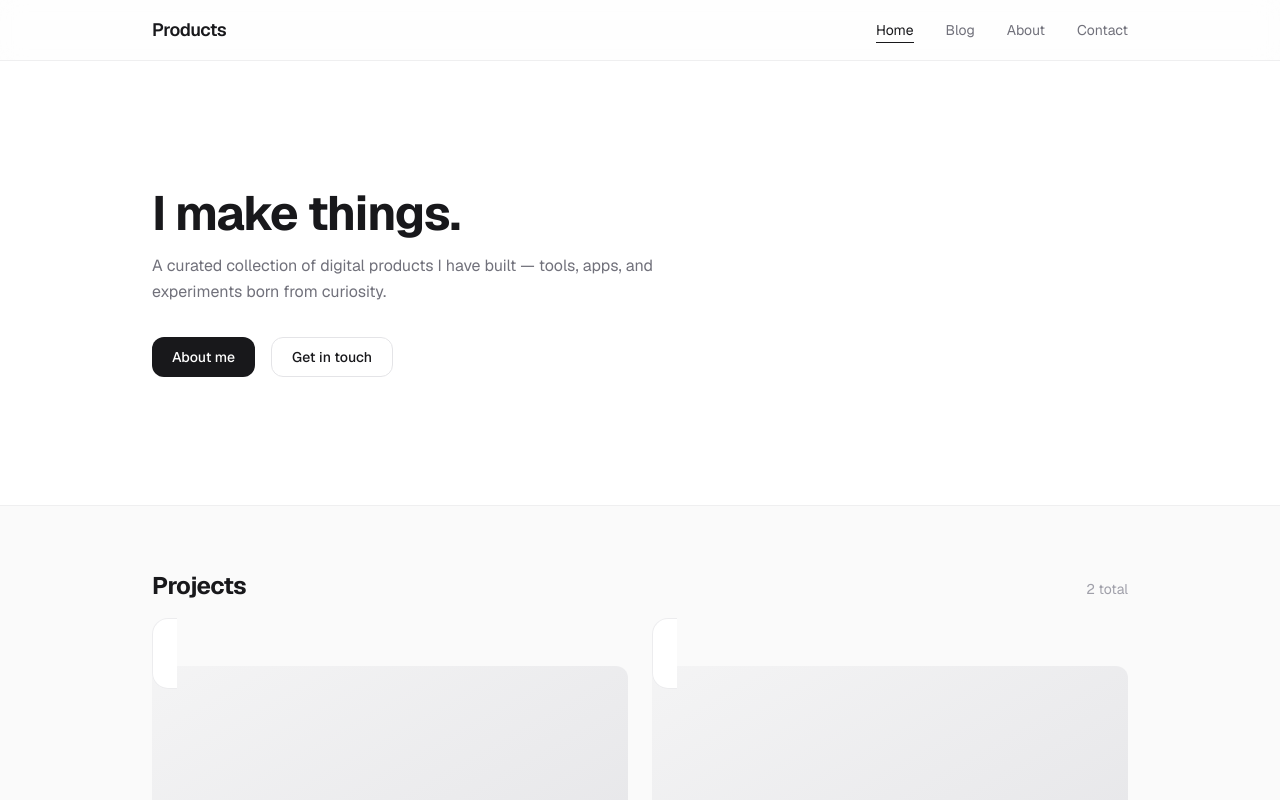
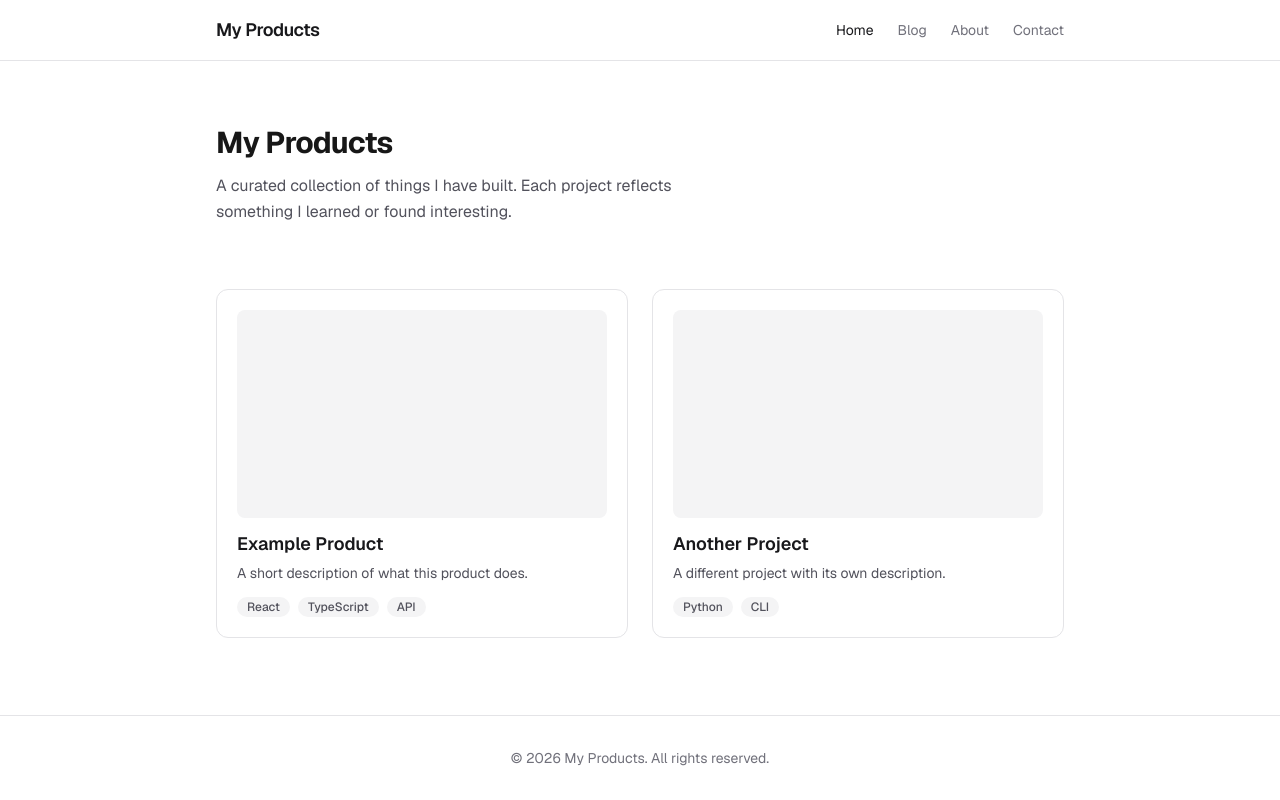
Before and after one commit to chanaten/my-products-site, a Next.js app: page / in a window 1280 px wide. Shown: the top 800 px of the page. Built offline with nearby package versions, Linux system fonts and the light colour scheme.

Commit message:
Revert "Redesign: custom look with animations, hero, better cards"
This reverts commit 2c0d12aa38ab8619bae7ecc90b351f8f122933aa.

```diff
--- a/src/app/about/page.tsx
+++ b/src/app/about/page.tsx
@@ -1,18 +1,18 @@
 export default function About() {
   return (
-    <div className="mx-auto max-w-2xl px-6 py-16 sm:py-24">
-      <h1 className="mb-8 text-3xl font-bold tracking-tight">About</h1>
-      <div className="space-y-5 text-base leading-relaxed text-zinc-600">
-        <p>
+    <div className="mx-auto max-w-2xl px-6 py-16">
+      <h1 className="mb-6 text-3xl font-bold tracking-tight">About</h1>
+      <div className="prose prose-zinc dark:prose-invert">
+        <p className="text-base leading-relaxed text-zinc-600 dark:text-zinc-400">
           Hi, I am a builder. I create digital products — tools, apps, and
           experiments — mostly because I find the process fascinating.
         </p>
-        <p>
+        <p className="text-base leading-relaxed text-zinc-600 dark:text-zinc-400">
           This site is where I keep track of what I have made. Each project has
           a story: what problem I was trying to solve, what I learned, and how
           it turned out.
         </p>
-        <p>
+        <p className="text-base leading-relaxed text-zinc-600 dark:text-zinc-400">
           Feel free to poke around and reach out if something catches your
           interest.
         </p>
--- a/src/app/blog/[slug]/page.tsx
+++ b/src/app/blog/[slug]/page.tsx
@@ -27,19 +27,16 @@ export default async function BlogPost({
     <article className="mx-auto max-w-2xl px-6 py-16">
       <Link
         href="/blog"
-        className="mb-8 inline-flex items-center gap-1 text-sm text-zinc-400 transition-colors hover:text-zinc-900"
+        className="mb-8 inline-flex text-sm text-zinc-500 transition-colors hover:text-zinc-900 dark:text-zinc-400 dark:hover:text-zinc-50"
       >
-        <svg width="16" height="16" viewBox="0 0 16 16" fill="none" className="stroke-current">
-          <path d="M10 12L6 8L10 4" strokeWidth="1.5" strokeLinecap="round" strokeLinejoin="round" />
-        </svg>
-        Back
+        &larr; Back to blog
       </Link>
-      <header className="mb-10">
+      <header className="mb-8">
         <h1 className="mb-2 text-3xl font-bold tracking-tight">
           {meta.title}
         </h1>
         {meta.date && (
-          <p className="text-sm text-zinc-400">
+          <p className="text-sm text-zinc-500 dark:text-zinc-400">
             {new Date(meta.date).toLocaleDateString("en-US", {
               year: "numeric",
               month: "long",
@@ -48,7 +45,7 @@ export default async function BlogPost({
           </p>
         )}
       </header>
-      <div className="prose prose-zinc max-w-none prose-headings:font-semibold prose-headings:tracking-tight prose-a:text-zinc-900 prose-a:underline prose-a:underline-offset-2 prose-a:decoration-zinc-300 hover:prose-a:decoration-zinc-900 prose-code:rounded-lg prose-code:bg-zinc-100 prose-code:px-1.5 prose-code:py-0.5 prose-code:text-sm prose-code:font-normal prose-pre:rounded-xl prose-pre:border prose-pre:border-zinc-200/60 prose-pre:bg-white prose-img:rounded-xl">
+      <div className="prose prose-zinc max-w-none dark:prose-invert">
         {content}
       </div>
     </article>
--- a/src/app/globals.css
+++ b/src/app/globals.css
@@ -1,8 +1,8 @@
 @import "tailwindcss";
 
 :root {
-  --background: #fafafa;
-  --foreground: #18181b;
+  --background: #ffffff;
+  --foreground: #171717;
 }
 
 @theme inline {
@@ -12,35 +12,12 @@
   --font-mono: var(--font-geist-mono);
 }
 
-@keyframes fade-in-up {
-  from {
-    opacity: 0;
-    transform: translateY(12px);
-  }
-  to {
-    opacity: 1;
-    transform: translateY(0);
+@media (prefers-color-scheme: dark) {
+  :root {
+    --background: #0a0a0a;
+    --foreground: #ededed;
   }
 }
-
-@keyframes fade-in {
-  from { opacity: 0; }
-  to { opacity: 1; }
-}
-
-.animate-fade-in-up {
-  animation: fade-in-up 0.5s ease-out both;
-}
-
-.animate-fade-in {
-  animation: fade-in 0.4s ease-out both;
-}
-
-.delay-1 { animation-delay: 0.1s; }
-.delay-2 { animation-delay: 0.2s; }
-.delay-3 { animation-delay: 0.3s; }
-.delay-4 { animation-delay: 0.4s; }
-.delay-5 { animation-delay: 0.5s; }
 
 body {
   background: var(--background);
--- a/src/app/layout.tsx
+++ b/src/app/layout.tsx
@@ -15,8 +15,8 @@ const geistMono = Geist_Mono({
 })
 
 export const metadata: Metadata = {
-  title: "Products — A collection of things I build",
-  description: "Showcasing digital products I've built — tools, apps, and experiments.",
+  title: "My Products",
+  description: "A collection of products I build.",
 }
 
 export default function RootLayout({
@@ -29,7 +29,7 @@ export default function RootLayout({
       lang="en"
       className={`${geistSans.variable} ${geistMono.variable} h-full antialiased`}
     >
-      <body className="flex min-h-full flex-col bg-zinc-50 font-sans text-zinc-900">
+      <body className="flex min-h-full flex-col bg-white font-sans text-zinc-900 dark:bg-zinc-950 dark:text-zinc-50">
         <Header />
         <main className="flex-1">{children}</main>
         <Footer />
--- a/src/app/page.tsx
+++ b/src/app/page.tsx
@@ -1,51 +1,27 @@
 import ProductCard from "@/components/ProductCard"
-import { getProducts, getFeaturedProducts } from "@/lib/products"
+import { getProducts } from "@/lib/products"
 
 export default function Home() {
   const products = getProducts()
-  const featured = getFeaturedProducts()
 
   return (
-    <>
-      <section className="border-b border-zinc-200/60 bg-white">
-        <div className="mx-auto max-w-5xl px-6 py-24 sm:py-32">
-          <h1 className="animate-fade-in-up mb-4 text-4xl font-bold tracking-tight sm:text-5xl">
-            I make things.
-          </h1>
-          <p className="animate-fade-in-up delay-1 max-w-xl text-base leading-relaxed text-zinc-500">
-            A curated collection of digital products I have built —
-            tools, apps, and experiments born from curiosity.
-          </p>
-          <div className="animate-fade-in-up delay-2 mt-8 flex gap-4">
-            <a
-              href="/about"
-              className="inline-flex h-10 items-center rounded-xl bg-zinc-900 px-5 text-sm font-medium text-white transition-all hover:bg-zinc-700 active:scale-95"
-            >
-              About me
-            </a>
-            <a
-              href="/contact"
-              className="inline-flex h-10 items-center rounded-xl border border-zinc-200 bg-white px-5 text-sm font-medium text-zinc-900 transition-all hover:bg-zinc-100 active:scale-95"
-            >
-              Get in touch
-            </a>
-          </div>
-        </div>
+    <div className="mx-auto max-w-4xl px-6 py-16">
+      <section className="mb-16">
+        <h1 className="mb-3 text-3xl font-bold tracking-tight">
+          My Products
+        </h1>
+        <p className="max-w-lg text-base leading-relaxed text-zinc-600 dark:text-zinc-400">
+          A curated collection of things I have built. Each project reflects
+          something I learned or found interesting.
+        </p>
       </section>
-
-      <section className="mx-auto max-w-5xl px-6 py-16">
-        <div className="mb-10 flex items-baseline justify-between">
-          <h2 className="text-2xl font-bold tracking-tight">Projects</h2>
-          <span className="text-sm text-zinc-400">{products.length} total</span>
-        </div>
+      <section>
         <div className="grid gap-6 sm:grid-cols-2">
-          {products.map((product, i) => (
-            <div key={product.slug} className="animate-fade-in-up" style={{ animationDelay: `${0.1 + i * 0.1}s` }}>
-              <ProductCard product={product} />
-            </div>
+          {products.map((product) => (
+            <ProductCard key={product.slug} product={product} />
           ))}
         </div>
       </section>
-    </>
+    </div>
   )
 }
--- a/src/components/Footer.tsx
+++ b/src/components/Footer.tsx
@@ -1,18 +1,10 @@
 export default function Footer() {
   return (
-    <footer className="border-t border-zinc-200/60">
-      <div className="mx-auto flex max-w-5xl items-center justify-between px-6 py-8">
-        <p className="text-sm text-zinc-400">
-          &copy; {new Date().getFullYear()}
+    <footer className="border-t border-zinc-200 py-8 dark:border-zinc-800">
+      <div className="mx-auto max-w-4xl px-6">
+        <p className="text-center text-sm text-zinc-500 dark:text-zinc-400">
+          &copy; {new Date().getFullYear()} My Products. All rights reserved.
         </p>
-        <div className="flex items-center gap-6 text-sm text-zinc-400">
-          <a href="https://github.com/chanaten" className="transition-colors hover:text-zinc-900">
-            GitHub
-          </a>
-          <a href="/contact" className="transition-colors hover:text-zinc-900">
-            Contact
-          </a>
-        </div>
       </div>
     </footer>
   )
--- a/src/components/Header.tsx
+++ b/src/components/Header.tsx
@@ -14,29 +14,26 @@ export default function Header() {
   const pathname = usePathname()
 
   return (
-    <header className="sticky top-0 z-50 border-b border-zinc-200/60 bg-white/70 backdrop-blur-md">
-      <nav className="mx-auto flex max-w-5xl items-center justify-between px-6 py-4">
+    <header className="sticky top-0 z-50 border-b border-zinc-200 bg-white/80 backdrop-blur-sm dark:border-zinc-800 dark:bg-zinc-950/80">
+      <nav className="mx-auto flex max-w-4xl items-center justify-between px-6 py-4">
         <Link
           href="/"
-          className="text-lg font-semibold tracking-tight text-zinc-900 transition-opacity hover:opacity-70"
+          className="text-lg font-semibold tracking-tight text-zinc-900 dark:text-zinc-50"
         >
-          Products
+          My Products
         </Link>
-        <ul className="flex items-center gap-8 text-sm">
+        <ul className="flex items-center gap-6 text-sm">
           {links.map((link) => (
             <li key={link.href}>
               <Link
                 href={link.href}
-                className={`relative transition-colors duration-200 ${
+                className={`transition-colors hover:text-zinc-900 dark:hover:text-zinc-50 ${
                   pathname === link.href
-                    ? "text-zinc-900"
-                    : "text-zinc-500 hover:text-zinc-900"
+                    ? "text-zinc-900 dark:text-zinc-50"
+                    : "text-zinc-500 dark:text-zinc-400"
                 }`}
               >
                 {link.label}
-                {pathname === link.href && (
-                  <span className="absolute -bottom-1 left-0 right-0 h-px bg-zinc-900" />
-                )}
               </Link>
             </li>
           ))}
--- a/src/components/ProductCard.tsx
+++ b/src/components/ProductCard.tsx
@@ -5,20 +5,20 @@ export default function ProductCard({ product }: { product: Product }) {
   return (
     <Link
       href={`/products/${product.slug}`}
-      className="group relative rounded-2xl border border-zinc-200/70 bg-white p-6 transition-all duration-300 hover:-translate-y-1 hover:shadow-lg hover:shadow-zinc-200/50"
+      className="group rounded-xl border border-zinc-200 p-5 transition-colors hover:border-zinc-400 dark:border-zinc-800 dark:hover:border-zinc-600"
     >
-      <div className="mb-4 aspect-video rounded-xl bg-gradient-to-br from-zinc-100 to-zinc-200 transition-transform duration-300 group-hover:scale-[1.02]" />
-      <h2 className="mb-1.5 text-lg font-semibold text-zinc-900">
+      <div className="mb-3 aspect-video rounded-lg bg-zinc-100 dark:bg-zinc-800" />
+      <h2 className="mb-1 text-lg font-semibold text-zinc-900 dark:text-zinc-50">
         {product.title}
       </h2>
-      <p className="mb-4 text-sm leading-relaxed text-zinc-500">
+      <p className="mb-3 text-sm leading-relaxed text-zinc-600 dark:text-zinc-400">
         {product.description}
       </p>
-      <div className="flex flex-wrap gap-1.5">
+      <div className="flex flex-wrap gap-2">
         {product.tags.map((tag) => (
           <span
             key={tag}
-            className="rounded-lg bg-zinc-100 px-2.5 py-1 text-xs font-medium text-zinc-600"
+            className="rounded-full bg-zinc-100 px-2.5 py-0.5 text-xs font-medium text-zinc-600 dark:bg-zinc-800 dark:text-zinc-400"
           >
             {tag}
           </span>
```
Also changed, not shown: src/app/blog/page.tsx (+15 -10 lines), src/app/contact/page.tsx (+18 -11 lines), src/app/products/[slug]/page.tsx (+14 -20 lines).
